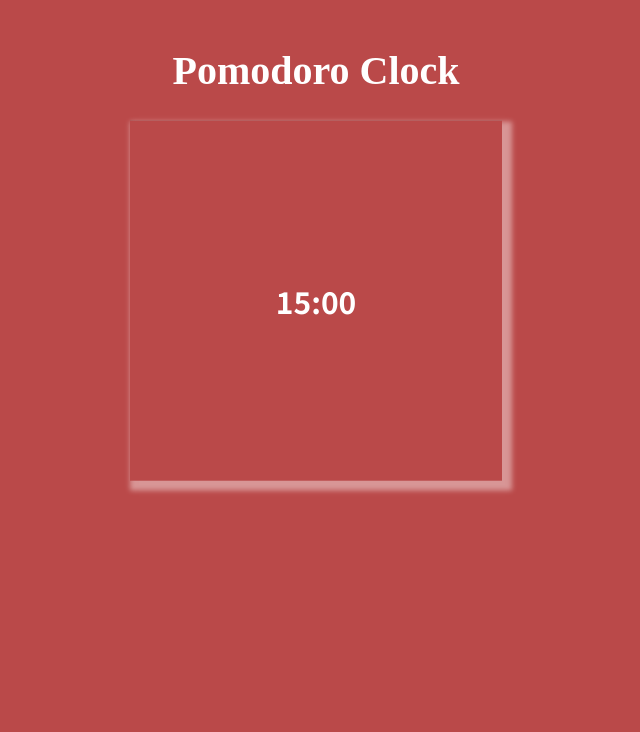
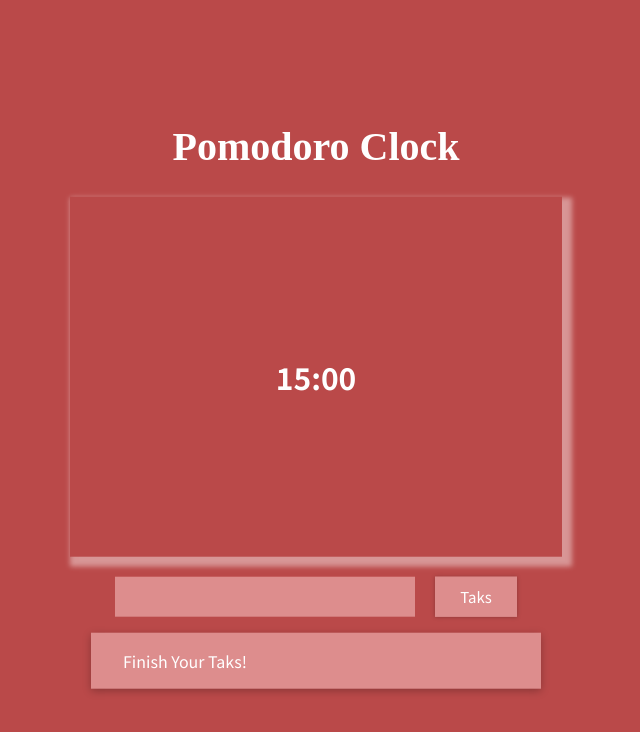
Before and after one commit to MahsumaRezai/Pomodoro_App, a React (Create React App) app: page / in a window 1280 px wide. Shown: the top 732 px of the page, without its empty margins (324-964 px from the left). Built offline with nearby package versions, Linux system fonts and the light colour scheme.

Commit message:
work on style

```diff
--- a/src/App.js
+++ b/src/App.js
@@ -1,13 +1,50 @@
 import Header from "./Compontens/UI/Header";
 import Pomodoro from "./Compontens/time/time";
+import { useState } from "react";
+import List from "./Compontens/Task/List";
+import Form from "./Compontens/Task/Form";
 const App = () => {
+  const [courseGoals, setCourseGoals] = useState([
+    { text: 'Finish Your Taks!', id: 'g1' },
+  ]);
+
+  const addGoalHandler = enteredText => {
+    setCourseGoals(prevGoals => {
+      const updatedGoals = [...prevGoals];
+      updatedGoals.unshift({ text: enteredText, id: Math.random().toString() });
+      return updatedGoals;
+    });
+  };
+
+  const deleteItemHandler = goalId => {
+    setCourseGoals(prevGoals => {
+      const updatedGoals = prevGoals.filter(goal => goal.id !== goalId);
+      return updatedGoals;
+    });
+  };
+
+  let content = (
+    <p style={{ textAlign: 'center', color: "white" }}>What is your Taks?</p>
+  );
+
+  if (courseGoals.length > 0) {
+    content = (
+      <List items={courseGoals} onDeleteItem={deleteItemHandler} />
+    );
+  }
 
 
   return (
     <div>
-      <Header/>
+      <Header />
+      <Pomodoro />
+      <section id="goal-form">
+        <Form onAddGoal={addGoalHandler} />
+      </section>
+      <section id="goals">
+        {content}
 
-      <Pomodoro />
+      </section>
 
     </div>
   )
--- /dev/null
+++ b/src/Compontens/Task/Button.css
@@ -0,0 +1,17 @@
+.button {
+    font: inherit;
+    padding: 0.5rem 1.5rem;
+    border: 1px solid rgb(221, 141, 141);
+    color: white;
+    background: rgb(221, 141, 141);
+    box-shadow: 0 0 4px rgba(0, 0, 0, 0.26);
+    cursor: pointer;
+    height: 40px;
+    font-size: 15px;
+    text-align: center;
+    padding-bottom: 20px;
+}
+
+.button:focus {
+    outline: none;
+}
--- /dev/null
+++ b/src/Compontens/Task/Button.js
@@ -0,0 +1,9 @@
+import './Button.css'
+const Button = (props) => {
+    return (
+        <button type={props.type} className="button" onClick={props.onClick}>
+            {props.children}
+        </button>
+    );
+}
+export default Button;
--- /dev/null
+++ b/src/Compontens/Task/Form.js
@@ -0,0 +1,24 @@
+import React, { useState } from 'react';
+import classes from './Form.module.css';
+import Button from './Button';
+const Form = (props) => {
+    const [entervalue, setentervalue] = useState('');
+    const goalInputChangeHandler = (event) => {
+        setentervalue(event.target.value);
+    }
+
+    const formSubmitHandler = (event) => {
+        event.preventDefault();
+        props.onAddGoal(entervalue);
+
+    };
+    return (
+        <form onSubmit={formSubmitHandler} className={classes.form}>
+            <div >
+                <input type="text" onChange={goalInputChangeHandler} className={classes.input} />
+            </div>
+            <Button type="submit">Taks</Button>
+        </form>
+    );
+}
+export default Form;
--- /dev/null
+++ b/src/Compontens/Task/Form.module.css
@@ -0,0 +1,72 @@
+.form {
+    width: 30%;
+    display: flex;
+    flex-direction: row;
+    margin: auto;
+    margin-top: 30px;
+    justify-content: center;
+    align-items: center;
+    gap: 20px;
+    margin-top: 50px;
+  }
+
+  .input {
+    font: inherit;
+    border: none;
+    background-color: rgb(221, 141, 141);
+    transition: 0.5s ease-in-out 0s;
+    font-size: 15px;
+    color: white;
+    font-family: sans-serif;
+    width: 360px;
+    height: 40px;
+  }
+
+  @media screen and (max-width:1280px) {
+    .input {
+      width: 300px;
+    }
+
+  }
+  @media screen and (max-width:1024px) {
+    .input {
+      width: 250px;
+    }
+
+  }
+  @media screen and (max-width:950px) {
+    .input {
+      width: 250px;
+    }
+
+  }
+  @media screen and (max-width:750px) {
+    .input {
+      width: 200px;
+    }
+
+  }
+  @media screen and (max-width:550px) {
+    .input {
+      width: 200px;
+    }
+
+  }
+  @media screen and (max-width:450px) {
+    .input {
+      width: 200px;
+    }
+
+  }
+  @media screen and (max-width:300px) {
+    .input {
+      width: 150px;
+    }
+
+  }
+  @media screen and (max-width:280px) {
+    .input {
+      width: 100px;
+    }
+
+  }
--- /dev/null
+++ b/src/Compontens/Task/Item.js
@@ -0,0 +1,13 @@
+import './Itme.css'
+const Itme = (props) => {
+    const deleteHandler = () => {
+        props.onDelete(props.id);
+    };
+
+    return (
+        <li className="goal-item" onClick={deleteHandler}>
+            {props.children}
+        </li>
+    );
+}
+export default Itme;
--- /dev/null
+++ b/src/Compontens/Task/Itme.css
@@ -0,0 +1,8 @@
+.goal-item {
+    margin: 1rem 0;
+    background: rgb(221, 141, 141);
+    box-shadow: 0 2px 8px rgba(0, 0, 0, 0.26);
+    color: white;
+    padding: 1rem 2rem;
+    cursor: pointer;
+  }
--- /dev/null
+++ b/src/Compontens/Task/List.css
@@ -0,0 +1,28 @@
+.goal-list {
+    list-style: none;
+    margin: auto;
+    padding: 0;
+    width: 450px;
+  }
+  @media screen  and (max-width:1024px){
+    .goal-list{
+      width: 400px;
+    }
+
+  }
+  @media screen  and (max-width:950px){
+    .goal-list{
+      width: 300px;
+    }
+
+  } @media screen  and (max-width:750px){
+    .goal-list{
+      width: 250px;
+    }
+
+  } @media screen  and (max-width:550px){
+    .goal-list{
+      width: 200px;
+    }
+
+  }
--- /dev/null
+++ b/src/Compontens/Task/List.js
@@ -0,0 +1,20 @@
+
+import './List.css'
+import Itme from './Item'
+const List = (props) => {
+    return (
+        <ul className="goal-list">
+            {props.items.map(goal => (
+                <Itme
+                    key={goal.id}
+                    id={goal.id}
+                    onDelete={props.onDeleteItem}
+                >
+                    {goal.text}
+                </Itme>
+            ))}
+        </ul>
+    );
+
+}
+export default List;
--- a/src/Compontens/UI/Header.module.css
+++ b/src/Compontens/UI/Header.module.css
@@ -1,6 +1,7 @@
 .title {
-    font-family: 'Pacifico';
+    font-family:  Brush Script;
     font-size: 40px;
     text-align: center;
     color: white;
+    padding-bottom: 30px;
   }
--- a/src/Compontens/time/time.css
+++ b/src/Compontens/time/time.css
@@ -8,8 +8,6 @@
 	top: 50%;
 	left: 50%;
 	transform: translate(-50%, -50%);
-    display: flex;
-    margin-top: -150px;
 }
 
 .card {
@@ -17,11 +15,17 @@
 }
 
 .pomodoro {
-	width: 15.5em;
+	width: 20.5em;
 	height: 12.5em;
 	font-size: 1.5em;
 	background-color: #666;
     color: white;
+    margin: auto;
+    display: flex;
+    flex-direction: row;
+    justify-content: center;
+    align-items: center;position: relative;
+    margin-bottom: 20px;
 }
 
 .pomodoro__timer {
@@ -38,11 +42,11 @@
     flex-direction: row;
     justify-content: center;
     align-items: center;
+    margin: auto;
 	right: 0;
     font-weight: bold;
     box-shadow: 5px 5px 5px 5px rgb(216, 150, 150);;
 	transform-origin: right center;
-
 	&.rotateF {
 		transition: .25s linear;
 		transform: rotateY(-90deg);
```
